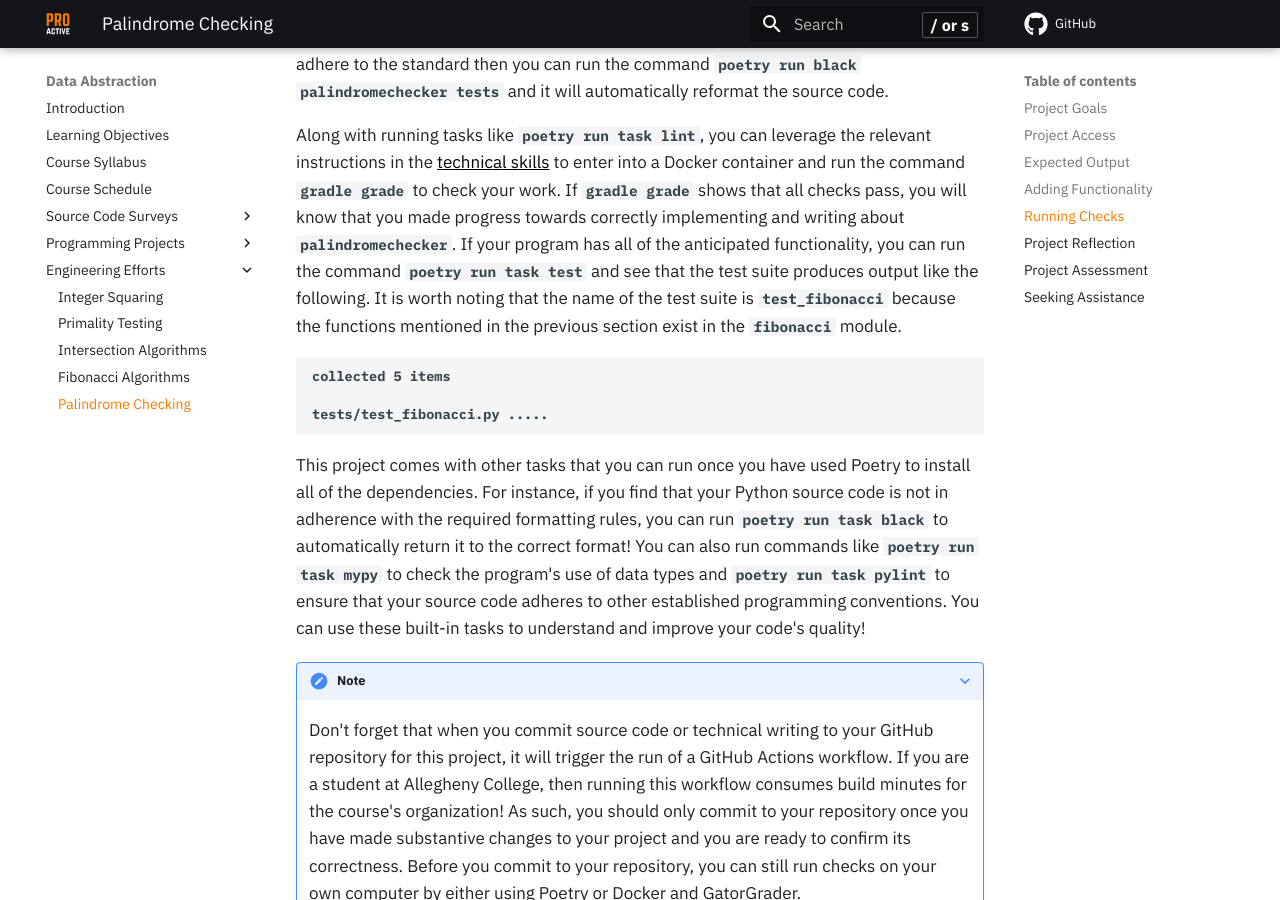
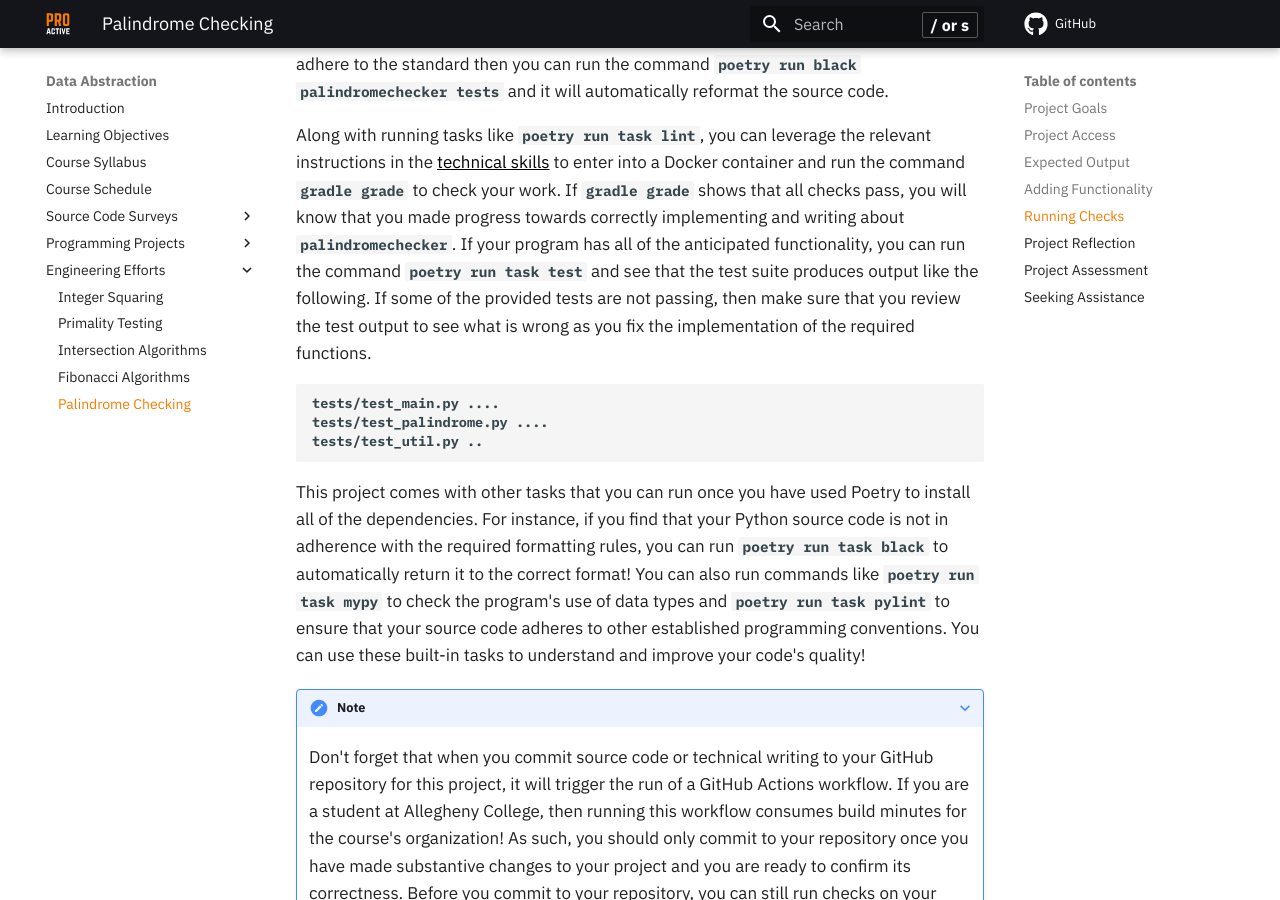
Before and after one commit to ProactiveProgrammers/www.proactiveprogrammers.com, an MkDocs documentation site: the page built from docs/data-abstraction/engineering-efforts/palindrome-checking.md, in a window 1280 px wide and 900 px high, scrolled down 3639 px. Built offline with MkDocs 1.6.1 and Material for MkDocs 9.7.7, drawn with Linux system fonts in a browser that asks for light colours; comment, search, counter and statistics services are not loaded.

Commit message:
feat: Add comments about testing to the palindrome-checking.

````diff
--- a/docs/data-abstraction/engineering-efforts/palindrome-checking.md
+++ b/docs/data-abstraction/engineering-efforts/palindrome-checking.md
@@ -176,14 +176,14 @@ container and run the command `gradle grade` to check your work. If `gradle
 grade` shows that all checks pass, you will know that you made progress towards
 correctly implementing and writing about `palindromechecker`. If your program has
 all of the anticipated functionality, you can run the command `poetry run task
-test` and see that the test suite produces output like the following. It is
-worth noting that the name of the test suite is `test_fibonacci` because the
-functions mentioned in the previous section exist in the `fibonacci` module.
+test` and see that the test suite produces output like the following. If some of
+the provided tests are not passing, then make sure that you review the test output
+to see what is wrong as you fix the implementation of the required functions.
 
 ```
-collected 5 items
-
-tests/test_fibonacci.py .....
+tests/test_main.py ....
+tests/test_palindrome.py ....
+tests/test_util.py ..
 ```
 
 This project comes with other tasks that you can run once you have used Poetry
````
